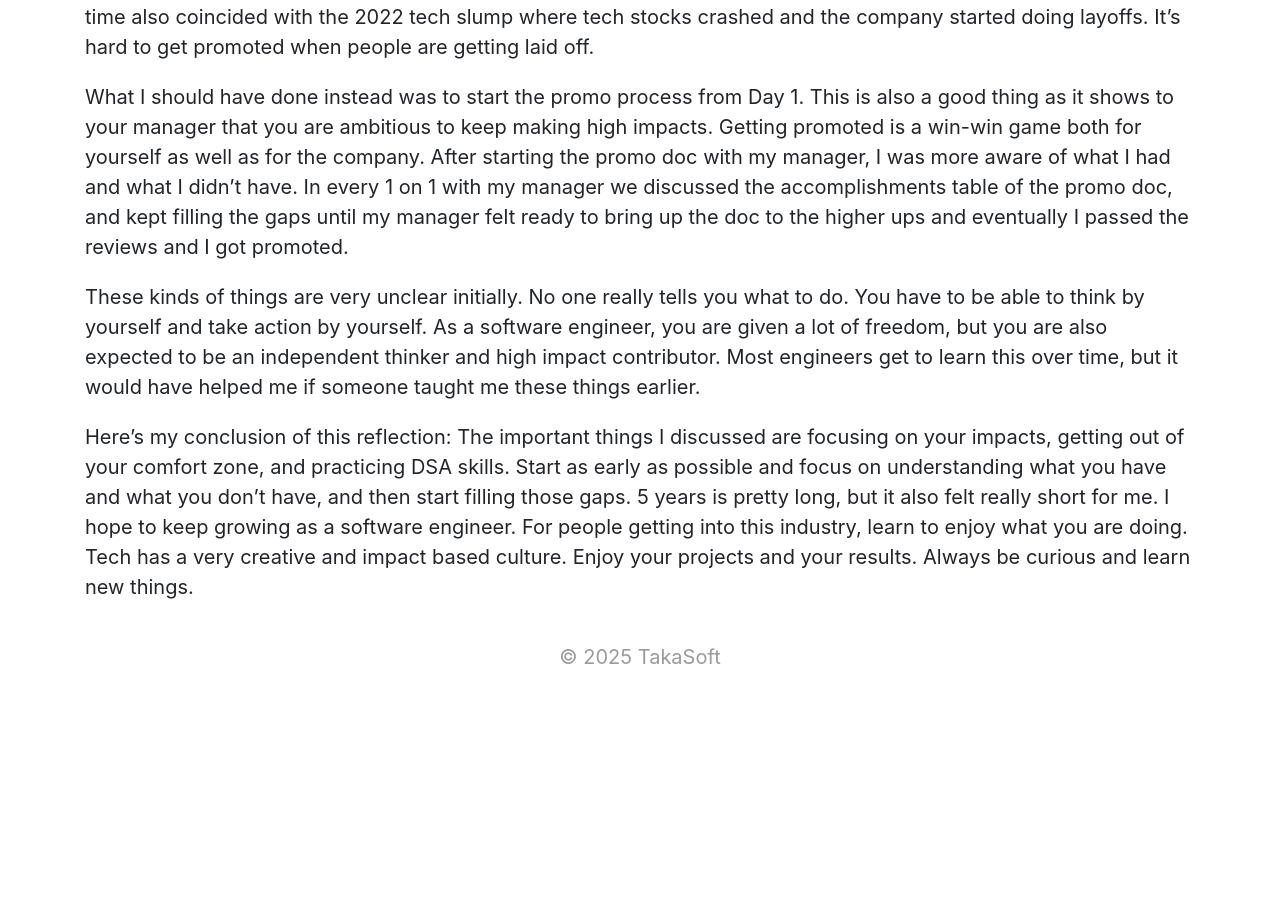
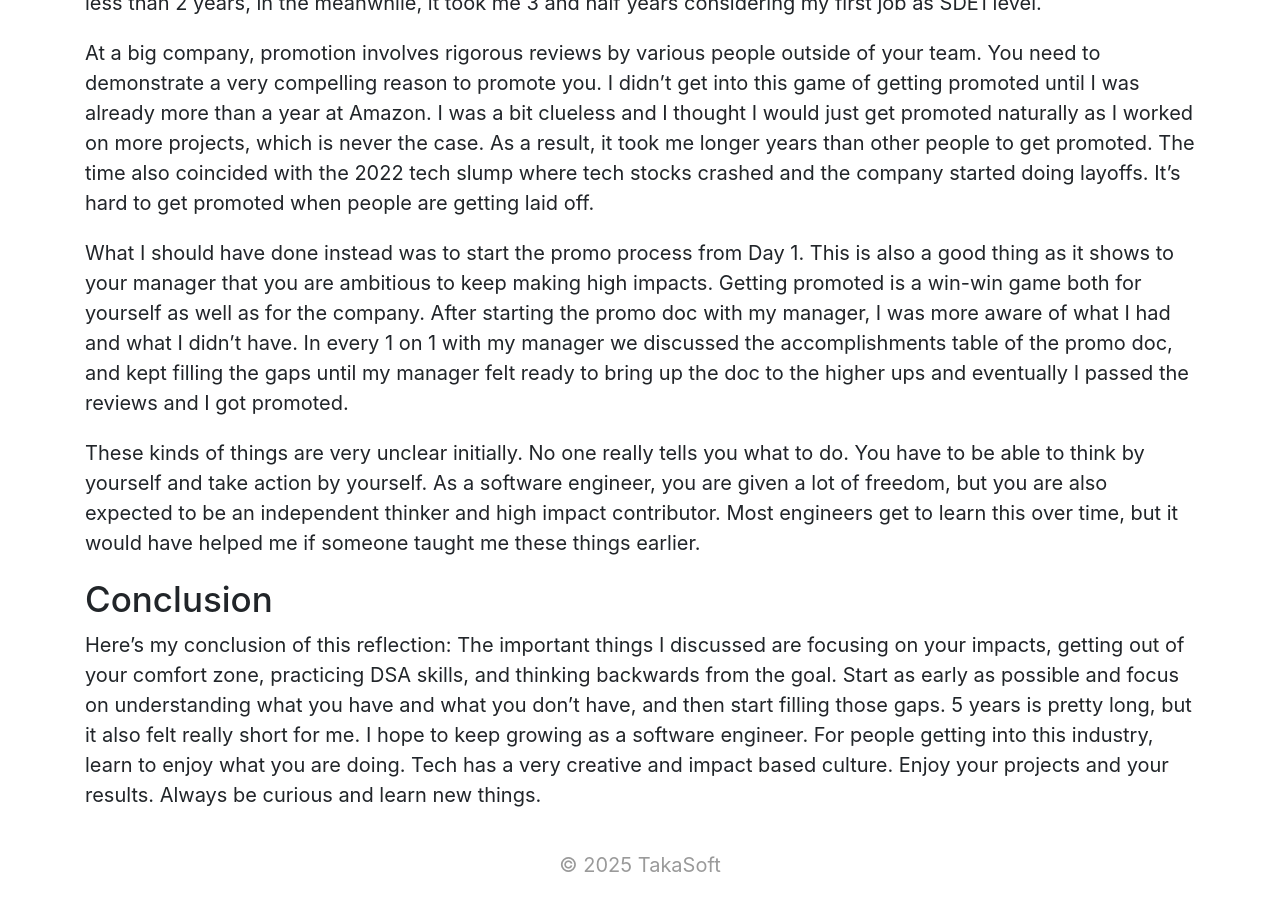
Before and after one commit to takasoft/takasoft.github.io, a Jekyll site: the page built from _posts/2025-01-14-5-year-reflection-as-software-engineer.md, in a window 1280 px wide and 900 px high, scrolled down 4238 px. Built offline with Jekyll 4.4.1, drawn with Linux system fonts in a browser that asks for light colours; before the commit the page ends 4930 px from its top, so only the background shows below that; some of the changed text lies outside the part shown.

Commit message:
update 2025-01-14-5-year-reflection-as-software-engineer.md

```diff
--- a/_posts/2025-01-14-5-year-reflection-as-software-engineer.md
+++ b/_posts/2025-01-14-5-year-reflection-as-software-engineer.md
@@ -55,4 +61,6 @@ What I should have done instead was to start the promo process from Day 1. This
 
 These kinds of things are very unclear initially. No one really tells you what to do. You have to be able to think by yourself and take action by yourself. As a software engineer, you are given a lot of freedom, but you are also expected to be an independent thinker and high impact contributor. Most engineers get to learn this over time, but it would have helped me if someone taught me these things earlier.
 
-Here's my conclusion of this reflection: The important things I discussed are focusing on your impacts, getting out of your comfort zone, and practicing DSA skills. Start as early as possible and focus on understanding what you have and what you don't have, and then start filling those gaps. 5 years is pretty long, but it also felt really short for me. I hope to keep growing as a software engineer. For people getting into this industry, learn to enjoy what you are doing. Tech has a very creative and impact based culture. Enjoy your projects and your results. Always be curious and learn new things.
+### Conclusion
+
+Here's my conclusion of this reflection: The important things I discussed are focusing on your impacts, getting out of your comfort zone, practicing DSA skills, and thinking backwards from the goal. Start as early as possible and focus on understanding what you have and what you don't have, and then start filling those gaps. 5 years is pretty long, but it also felt really short for me. I hope to keep growing as a software engineer. For people getting into this industry, learn to enjoy what you are doing. Tech has a very creative and impact based culture. Enjoy your projects and your results. Always be curious and learn new things.
```
Also changed, not shown: other parts of _posts/2025-01-14-5-year-reflection-as-software-engineer.md (+7 -1 lines).
